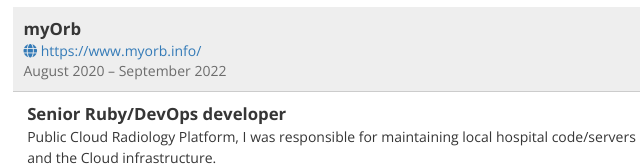
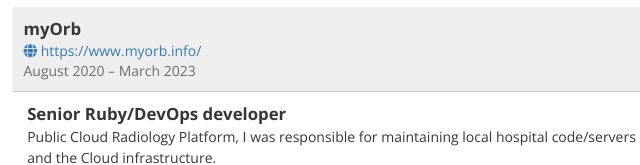
Before and after one commit to moonflash/moonflash.github.io, a website: page public/index.html in a window 1280 px wide. Shown: the part 443-608 px from the top of the page, 62-702 px from the left. Drawn offline with nearby package versions, Linux system fonts and the light colour scheme.

Commit message:
change index reflecting json

```diff
--- a/public/index.html
+++ b/public/index.html
@@ -419,7 +419,7 @@
                     <div class="address">
                       <a href="https:&#x2F;&#x2F;www.myorb.info&#x2F;" target= "_blank"><i class="fas fa-globe ico"></i> https:&#x2F;&#x2F;www.myorb.info&#x2F;</a>
                     </div>
-                    <div class="year">August 2020 – September 2022</div>
+                    <div class="year">August 2020 – March 2023</div>
                   </div>
                 </div>
                 <div class="row">
```
